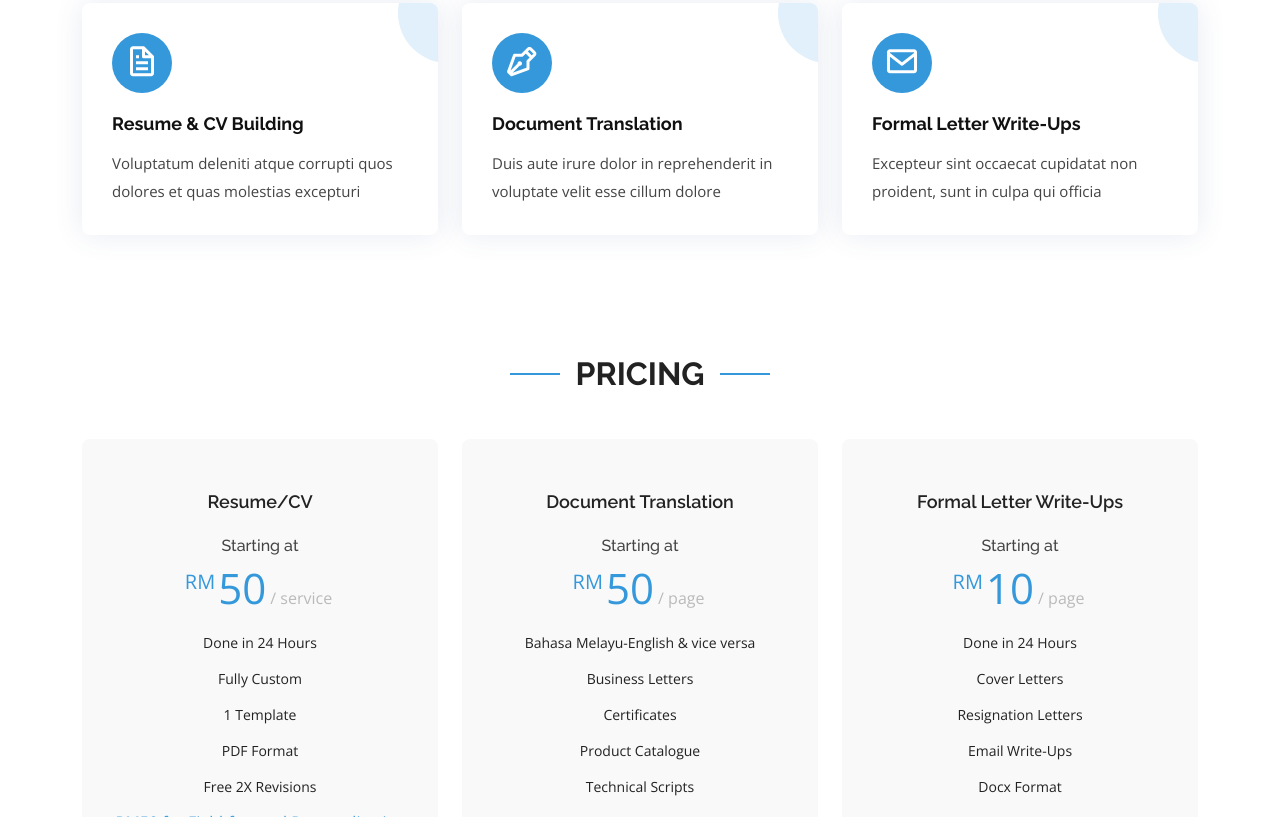
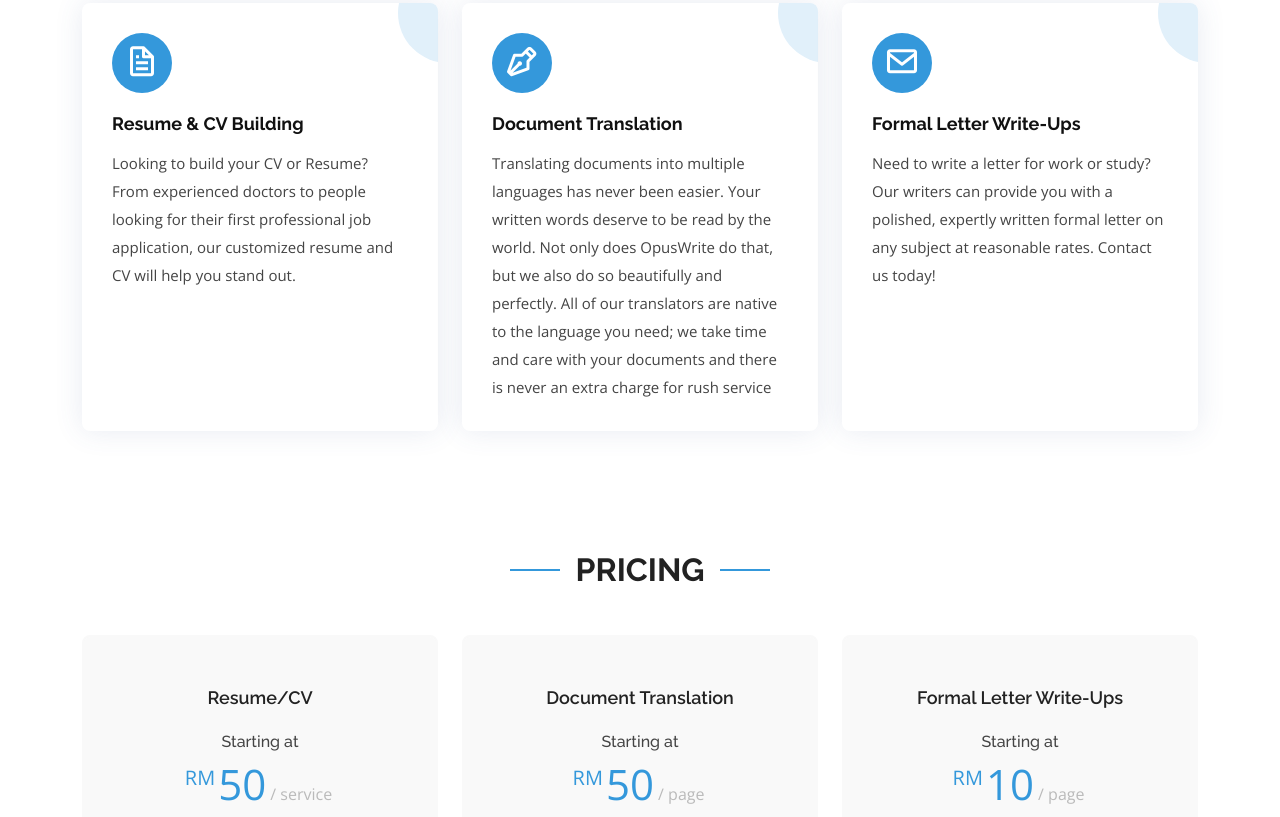
Before and after one commit to AininSufiyah/AininSufiyah.github.io, a plain HTML site: page index.html in a window 1280 px wide. Shown: the part 1595-2412 px from the top of the page. Drawn offline with nearby package versions, Linux system fonts and the light colour scheme.

Commit message:
add description on services section

```diff
--- a/index.html
+++ b/index.html
@@ -163,7 +163,8 @@
             <div class="icon-box" data-aos="fade-up" data-aos-delay="100">
               <div class="icon"><i class="bx bx-file"></i></div>
               <h4 class="title"><a href="">Resume & CV Building</a></h4>
-              <p class="description">Voluptatum deleniti atque corrupti quos dolores et quas molestias excepturi</p>
+              <p class="description">Looking to build your CV or Resume? From experienced doctors to people looking for
+                their first professional job application, our customized resume and CV will help you stand out.</p>
             </div>
           </div>
 
@@ -171,7 +172,9 @@
             <div class="icon-box" data-aos="fade-up" data-aos-delay="200">
               <div class="icon"><i class="bx bx-pen"></i></div>
               <h4 class="title"><a href="">Document Translation</a></h4>
-              <p class="description">Duis aute irure dolor in reprehenderit in voluptate velit esse cillum dolore</p>
+              <p class="description">Translating documents into multiple languages has never been easier.
+                Your written words deserve to be read by the world. Not only does OpusWrite do that, but we also do so beautifully and perfectly.
+                All of our translators are native to the language you need; we take time and care with your documents and there is never an extra charge for rush service</p>
             </div>
           </div>
 
@@ -179,7 +182,7 @@
             <div class="icon-box" data-aos="fade-up" data-aos-delay="300">
               <div class="icon"><i class="bx bx-envelope"></i></div>
               <h4 class="title"><a href="">Formal Letter Write-Ups</a></h4>
-              <p class="description">Excepteur sint occaecat cupidatat non proident, sunt in culpa qui officia</p>
+              <p class="description">Need to write a letter for work or study? Our writers can provide you with a polished, expertly written formal letter on any subject at reasonable rates. Contact us today!</p>
             </div>
           </div>
         </div>
```
